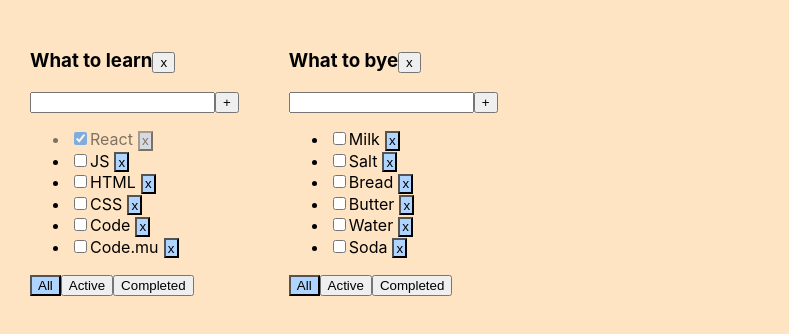
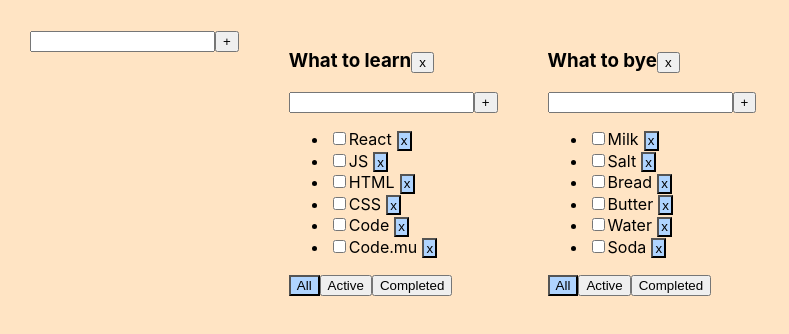
Before and after one commit to hrudkouski/todolist-ts, a React (Create React App) app: page / in a window 1280 px wide. Shown: the top 334 px of the page, without its empty margins (0-789 px from the left). Built offline with nearby package versions, Linux system fonts and the light colour scheme.

Commit message:
AddItemForm, EditableSpan

```diff
--- /dev/null
+++ b/src/AddItemForm.tsx
@@ -0,0 +1,49 @@
+import React, {useState, KeyboardEvent, ChangeEvent} from "react";
+
+export type AddItemFormType = {
+    addItem: (title: string) => void
+}
+
+export function AddItemForm(props: AddItemFormType) {
+
+    const [error, setError] = useState<boolean>(false);
+    const [title, setTitle] = useState<string>('')
+
+    const onClickAddItem = () => {
+        const trimmedTitle = title.trim();
+        if (trimmedTitle) {
+            props.addItem(trimmedTitle)
+        } else {
+            setError(true);
+        }
+        setTitle('');
+    };
+
+    const onKeyPressAddItem = (e: KeyboardEvent<HTMLInputElement>) => {
+        if (e.key === 'Enter') {
+            onClickAddItem();
+        }
+    }
+
+    const onChangeTitle = (e: ChangeEvent<HTMLInputElement>) => {
+        setTitle(e.currentTarget.value);
+        setError(false);
+    }
+
+    const errorMessage = error
+        ? <div className={'error-message'}>Title is required</div>
+        : null;
+
+    return (
+        <div>
+            <input
+                className={error ? 'error' : ''}
+                value={title}
+                onKeyPress={onKeyPressAddItem}
+                onChange={onChangeTitle}
+            />
+            <button onClick={onClickAddItem}>+</button>
+            {errorMessage}
+        </div>
+    )
+}
--- a/src/App.css
+++ b/src/App.css
@@ -9,6 +9,7 @@
 
 .error {
     border: red 2px solid;
+    outline: none;
 }
 
 .error-message {
--- a/src/App.tsx
+++ b/src/App.tsx
@@ -2,6 +2,7 @@
 import './App.css';
 import {Todolist} from "./Todolist";
 import {v1} from 'uuid';
+import {AddItemForm} from "./AddItemForm";
 
 export type TasksType = {
     id: string
@@ -33,7 +34,7 @@
 
     const [tasks, setTasks] = useState<TaskStateType>({
         [todoListID_1]: [
-            {id: v1(), title: 'React', isDone: true},
+            {id: v1(), title: 'React', isDone: false},
             {id: v1(), title: 'JS', isDone: false},
             {id: v1(), title: 'HTML', isDone: false},
             {id: v1(), title: 'CSS', isDone: false},
@@ -50,15 +51,33 @@
         ]
     })
 
+    function addTodoList(title: string) {
+        const newTodoListID = v1();
+        const newTodoList: TodoListType = {
+            id: newTodoListID,
+            title,
+            filter: 'all',
+        }
+        setTodoLists([...todoLists, newTodoList])
+        setTasks({
+            ...tasks, [newTodoListID]: []
+        })
+    }
+
     function deleteTodoList(todoListID: string) {
         setTodoLists(todoLists.filter(el => el.id !== todoListID))
         delete tasks[todoListID];
     }
 
+    function changeTodolistTitle(newTitle: string, todoListID: string) {
+        setTodoLists(todoLists.map(tl => tl.id === todoListID
+            ? {...tl, title: newTitle}
+            : tl))
+    }
+
     function removeTask(taskID: string, todoListID: string) {
         tasks[todoListID] = tasks[todoListID].filter((task) => task.id !== taskID);
         setTasks({...tasks})
-        // setTasks({...tasks, [todoListID]: tasks[todoListID].filter((task) => task.id !== taskID)})
     }
 
     function addTask(title: string, todoListID: string) {
@@ -71,17 +90,19 @@
     }
 
     function changeTaskStatus(taskId: string, newIsDoneValue: boolean, todoListID: string) {
-        // tasks[todoListID] = tasks[todoListID].map(t =>
-        //     t.id === taskId
-        //         ? {...t, isDone: newIsDoneValue}
-        //         : t)
-        // setTasks({...tasks})
+        tasks[todoListID] = tasks[todoListID].map(t =>
+            t.id === taskId
+                ? {...t, isDone: newIsDoneValue}
+                : t)
+        setTasks({...tasks})
+    }
 
+    function changeTaskTitle(taskId: string, newTitle: string, todoListID: string) {
         setTasks({
             ...tasks,
             [todoListID]: tasks[todoListID].map(t =>
                 t.id === taskId
-                    ? {...t, isDone: newIsDoneValue}
+                    ? {...t, title: newTitle}
                     : t)
         })
     }
@@ -114,9 +135,11 @@
                 title={tl.title}
                 filter={tl.filter}
                 addTask={addTask}
+                changeTaskTitle={changeTaskTitle}
                 changeTaskStatus={changeTaskStatus}
                 removeTask={removeTask}
                 changeFilter={changeFilter}
+                changeTodolistTitle={changeTodolistTitle}
             />
         )
     })
@@ -124,6 +147,7 @@
 //UI:
     return (
         <div className="App">
+            <AddItemForm addItem={addTodoList}/>
             {todoListsComponents}
         </div>
     )
--- /dev/null
+++ b/src/EditableSpan.tsx
@@ -0,0 +1,35 @@
+import React, {useState, ChangeEvent} from "react";
+
+export type EditableSpanType = {
+    title: string
+    changeTitle: (title: string) => void
+}
+
+export function EditableSpan(props: EditableSpanType) {
+
+    const [title, setTitle] = useState<string>(props.title)
+    const [editMode, setEditMode] = useState<boolean>(false)
+
+    const onChangeTitle = (e: ChangeEvent<HTMLInputElement>) => {
+        setTitle(e.currentTarget.value);
+    }
+
+    const onEditMode = () => {
+        setEditMode(true)
+    }
+    const offEditMode = () => {
+        setEditMode(false)
+        props.changeTitle(title);
+    }
+
+    return (
+        editMode
+            ? <input
+                onChange={onChangeTitle}
+                value={title}
+                onBlur={offEditMode}
+                autoFocus
+            />
+            : <span onDoubleClick={onEditMode}>{props.title}</span>
+    )
+}
--- a/src/Todolist.tsx
+++ b/src/Todolist.tsx
@@ -1,43 +1,25 @@
-import React, {useState, KeyboardEvent, ChangeEvent} from "react";
+import React, {ChangeEvent} from "react";
 import {FilterValuesType, TasksType} from "./App";
+import {AddItemForm} from "./AddItemForm";
+import {EditableSpan} from "./EditableSpan";
 
 type TodolistPropsType = {
     title: string
     todoListID: string
     tasks: Array<TasksType>
+    changeTaskTitle: (taskId: string, title: string, todoListID: string) => void
     deleteTodoList: (todoListID: string) => void
     filter: FilterValuesType
     removeTask: (taskID: string, todoListID: string) => void;
     changeFilter: (value: FilterValuesType, todoListID: string) => void;
     addTask: (title: string, todoListID: string) => void
     changeTaskStatus: (taskId: string, newIsDoneValue: boolean, todoListID: string) => void
+    changeTodolistTitle: (newTitle: string, todoListID: string) => void
 }
 
 export function Todolist(props: TodolistPropsType) {
 
-    const [error, setError] = useState<boolean>(false);
-    const [title, setTitle] = useState<string>('')
-
-    const onClickAddTask = () => {
-        const trimmedTitle = title.trim();
-        if (trimmedTitle) {
-            props.addTask(trimmedTitle, props.todoListID)
-        } else {
-            setError(true);
-        }
-        setTitle('');
-    };
-
-    const onKeyPressAddTask = (e: KeyboardEvent<HTMLInputElement>) => {
-        if (e.key === 'Enter') {
-            onClickAddTask();
-        }
-    }
-
-    const onChangeTitle = (e: ChangeEvent<HTMLInputElement>) => {
-        setTitle(e.currentTarget.value);
-        setError(false);
-    }
+    const {filter} = props;
 
     const onClickAllFilter = () => props.changeFilter('all', props.todoListID);
     const onClickActiveFilter = () => props.changeFilter('active', props.todoListID);
@@ -45,22 +27,31 @@
 
     const onClickDeleteTodoList = () => props.deleteTodoList(props.todoListID);
 
-    const {filter} = props;
-
-    const errorMessage = error
-        ? <div className={'error-message'}>Title is required</div>
-        : null;
+    const changeTodolistTitle = (title: string) => {
+        props.changeTodolistTitle(title, props.todoListID)
+    }
+    const addTask = (title: string) => {
+        props.addTask(title, props.todoListID);
+    }
 
     const tasks = props.tasks.map(t => {
         const removeTaskHandler = () => props.removeTask(t.id, props.todoListID);
+
         const onChangeHandler = (e: ChangeEvent<HTMLInputElement>) => props.changeTaskStatus(t.id, e.currentTarget.checked, props.todoListID);
+
+        const changeTaskTitle = (title: string) => {
+            props.changeTaskTitle(t.id, title, props.todoListID);
+        }
+
         return (
             <li key={t.id} className={t.isDone ? 'is-done' : ''}>
                 <input
                     onChange={onChangeHandler}
                     type="checkbox"
                     checked={t.isDone}/>
-                <span>{t.title}</span>
+                <EditableSpan
+                    changeTitle={changeTaskTitle}
+                    title={t.title}/>
                 <button
                     className='button-removed'
                     onClick={removeTaskHandler}>x
@@ -72,19 +63,14 @@
     return (
         <div>
             <div>
-                <h3>{props.title}
+                <h3>
+                    <EditableSpan
+                        title={props.title}
+                        changeTitle={changeTodolistTitle}
+                    />
                     <button onClick={onClickDeleteTodoList}>x</button>
                 </h3>
-                <div>
-                    <input
-                        className={error ? 'error' : ''}
-                        value={title}
-                        onKeyPress={onKeyPressAddTask}
-                        onChange={onChangeTitle}
-                    />
-                    <button onClick={onClickAddTask}>+</button>
-                    {errorMessage}
-                </div>
+                <AddItemForm addItem={addTask}/>
                 <ul>
                     {tasks}
                 </ul>
```
Lines whose indentation alone changed are shown as unchanged.
